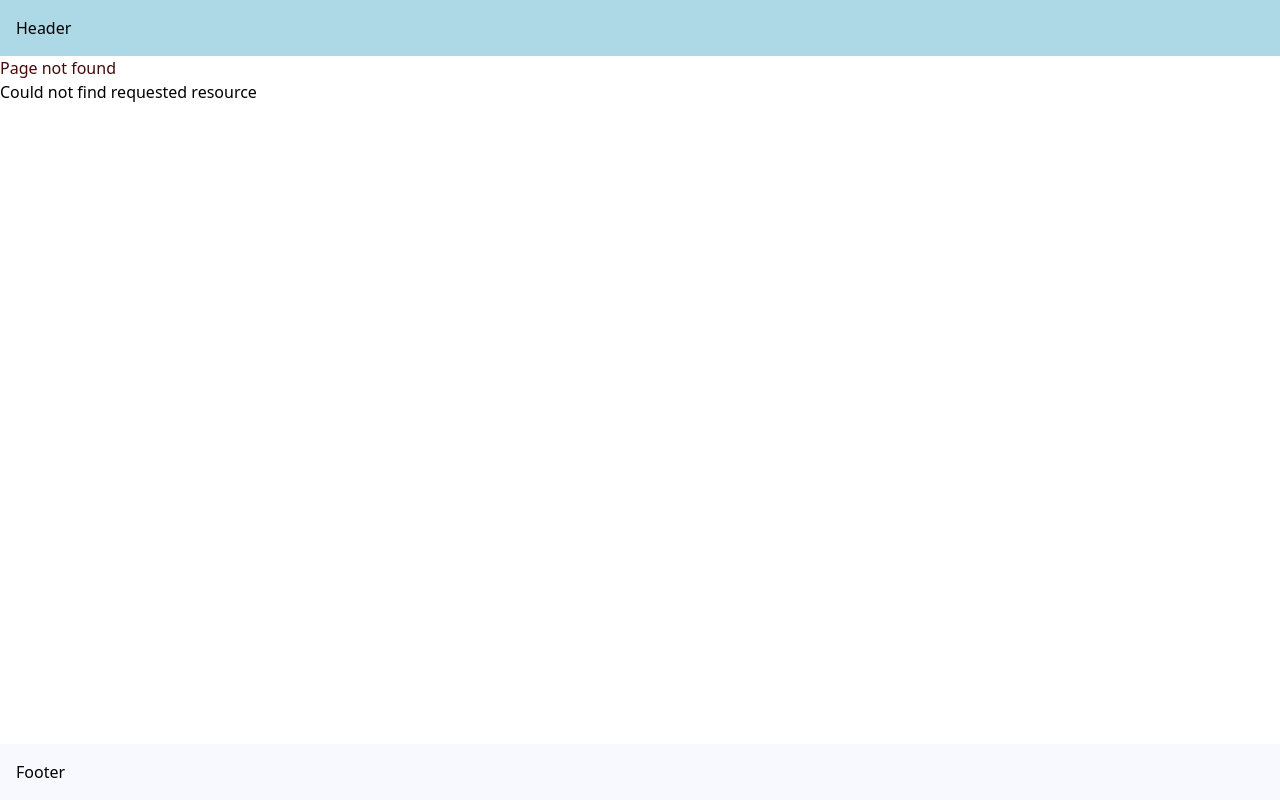
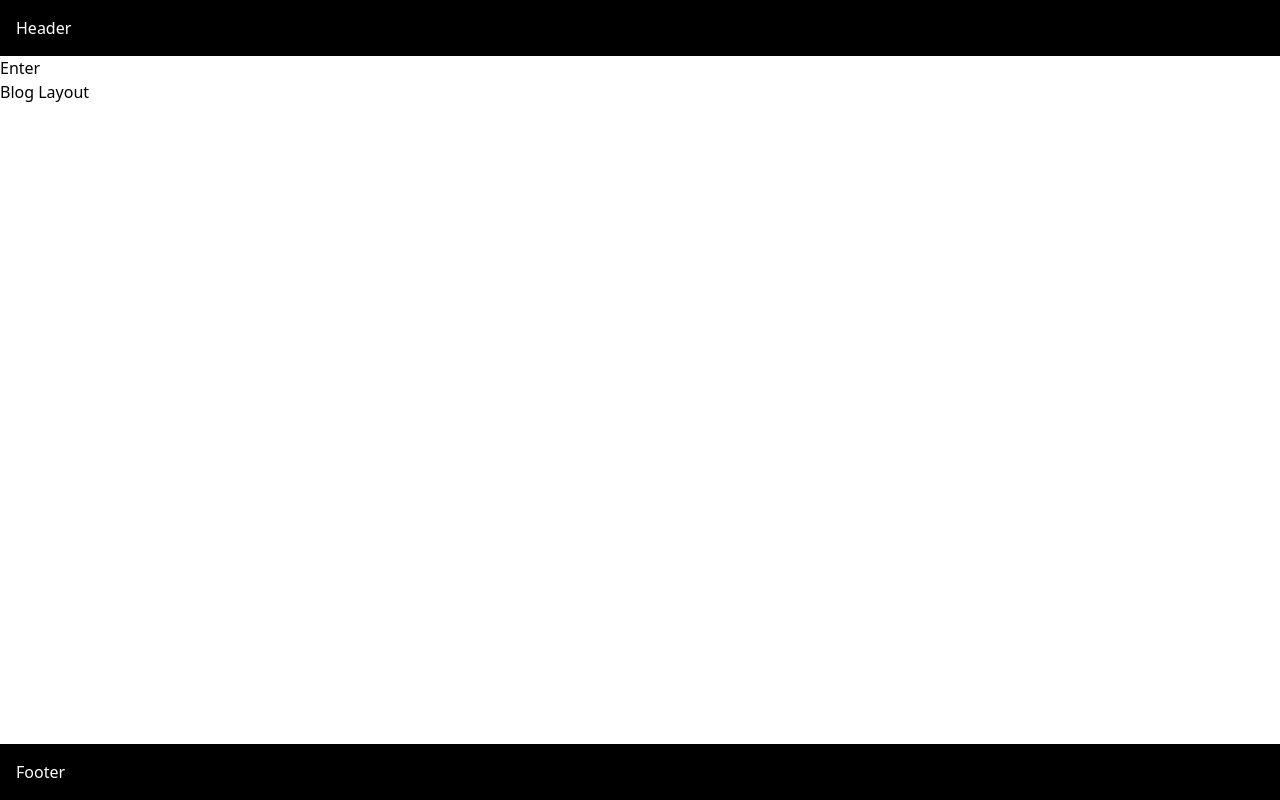
Before and after one commit to Dubby-Bantin/NextApp, a Next.js app in the folder next-app/: page /blog/first/sec in a window 1280 px wide. Before the commit this address had no page. Built offline with nearby package versions, Linux system fonts and the light colour scheme.

Commit message:
added blog layout

```diff
--- /dev/null
+++ b/next-app/src/app/blog/first/sec/page.tsx
@@ -0,0 +1,5 @@
+const Sec = () => {
+  return <div>Enter</div>;
+};
+
+export default Sec;
--- /dev/null
+++ b/next-app/src/app/blog/layout.tsx
@@ -0,0 +1,10 @@
+const Blogayout = ({ children }: { children: React.ReactNode }) => {
+  return (
+    <div>
+      {children}
+      <h1>Blog Layout</h1>
+    </div>
+  );
+};
+
+export default Blogayout;
--- a/next-app/src/app/layout.tsx
+++ b/next-app/src/app/layout.tsx
@@ -13,11 +13,11 @@ export const metadata: Metadata = {
 const RootLayout = ({ children }: { children: React.ReactNode }) => (
   <html lang="en">
     <body>
-      <header className="sticky top-0  flex p-4 bg-[lightblue]">
+      <header className="sticky top-0  flex p-4 bg-black text-white">
         <p>Header</p>
       </header>
       {children}
-      <footer className="fixed bottom-0 w-full flex p-4 bg-[ghostwhite]">
+      <footer className="fixed bottom-0 w-full flex p-4 bg-black text-white">
         <p>Footer</p>
       </footer>
     </body>
```
